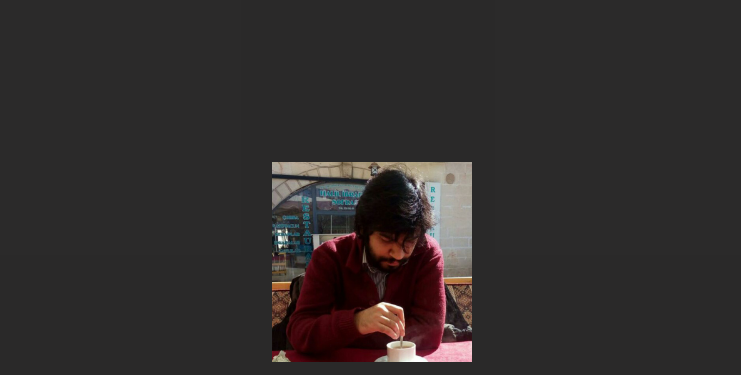
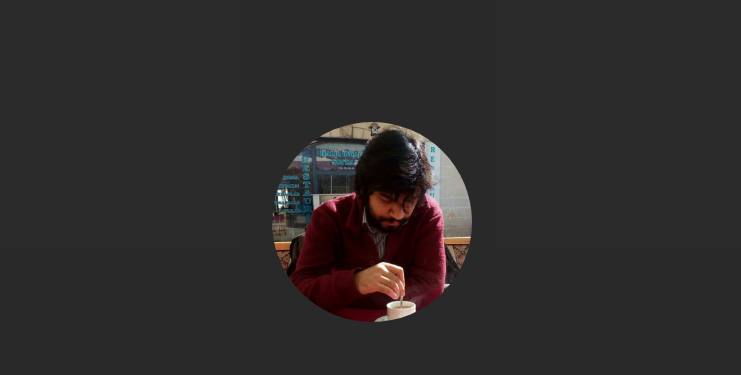
Before and after one commit to Alideniz/Alideniz.github.io, a plain HTML site: page index.html in a window 1280 px wide. Shown: the top 375 px of the page, without its empty margins (268-1009 px from the left). Drawn offline with Linux system fonts and the light colour scheme.

Commit message:
rounded image

```diff
--- a/index.html
+++ b/index.html
@@ -122,7 +122,8 @@
         .profile {
             max-height: 200px;
             max-height: 200px;
-            margin: 1.5rem
+            margin: -1.5rem 3.5rem 2.5rem 3.5rem;
+            border-radius:50%;
         }
     </style>
 </head>
```
